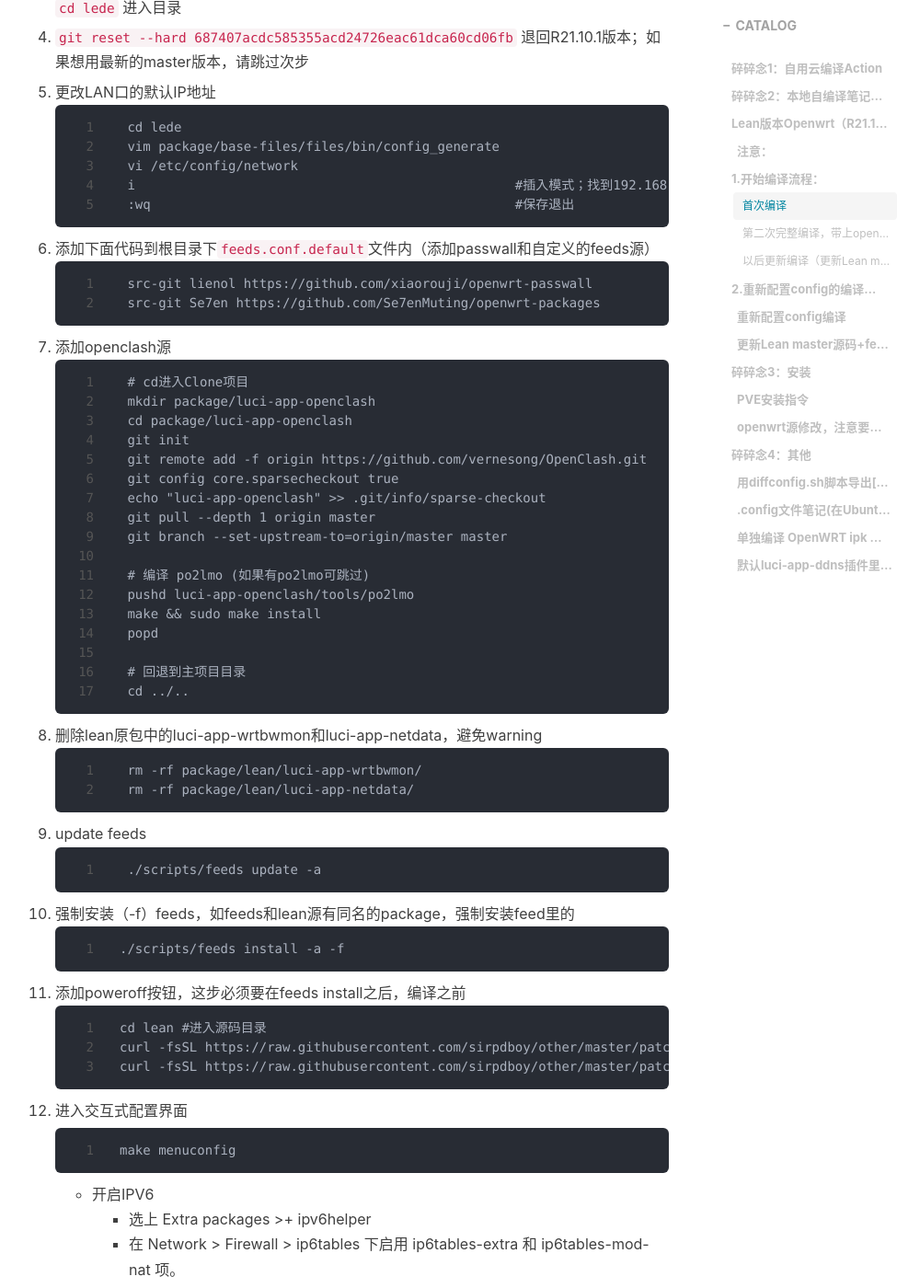
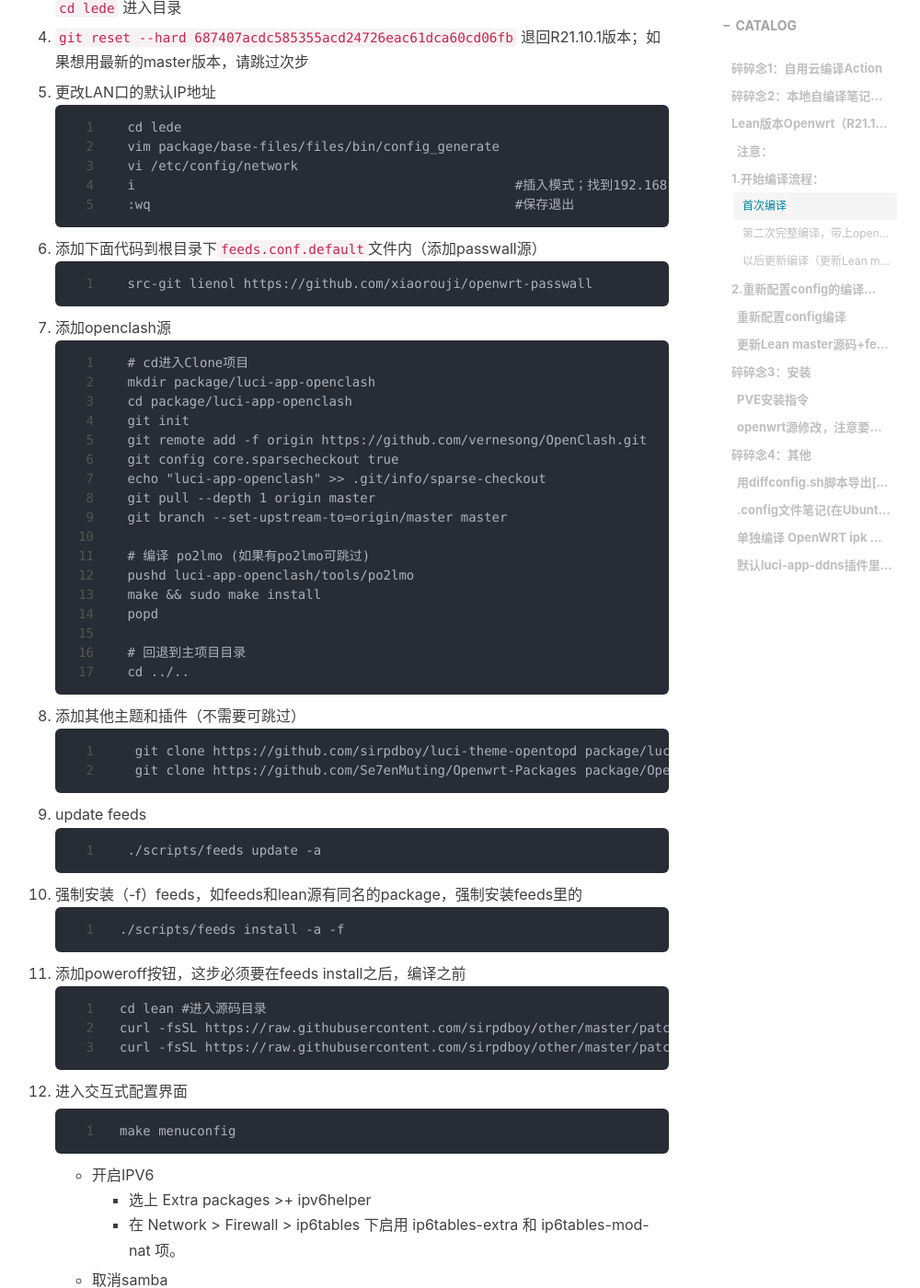
Before and after one commit to se7enmuting/Se7enMuting.github.io, a Jekyll site: the page built from _posts/2021-10-12-Openwrt_Make.md, in a window 1280 px wide and 1400 px high, scrolled down 1649 px. Shown: the whole window at 92% size, without its empty margins (245-1245 px from the left). Built offline with Jekyll 4.4.1, drawn with Linux system fonts in a browser that asks for light colours; nearby versions of some CDN libraries; comment, search, counter and statistics services are not loaded.

Commit message:
Update 2021-10-12-Openwrt_Make.md

````diff
--- a/_posts/2021-10-12-Openwrt_Make.md
+++ b/_posts/2021-10-12-Openwrt_Make.md
@@ -40,10 +40,9 @@
 	:wq                                               #保存退出
 	```
 
-6. 添加下面代码到根目录下`feeds.conf.default`文件内（添加passwall和自定义的feeds源）
+6. 添加下面代码到根目录下`feeds.conf.default`文件内（添加passwall源）
 	```
 	src-git lienol https://github.com/xiaorouji/openwrt-passwall
-	src-git Se7en https://github.com/Se7enMuting/openwrt-packages
 	```
 
 7. 添加openclash源
@@ -67,18 +66,18 @@
 	cd ../..
 	```
 
-8. 删除lean原包中的luci-app-wrtbwmon和luci-app-netdata，避免warning
-	```
-	rm -rf package/lean/luci-app-wrtbwmon/
-	rm -rf package/lean/luci-app-netdata/
-	```
+8. 添加其他主题和插件（不需要可跳过）
+  ```
+  git clone https://github.com/sirpdboy/luci-theme-opentopd package/luci-theme-opentopd
+  git clone https://github.com/Se7enMuting/Openwrt-Packages package/Openwrt-Packages
+  ```
 
 9. update feeds
 	```
 	./scripts/feeds update -a
 	```
 
-10. 强制安装（-f）feeds，如feeds和lean源有同名的package，强制安装feed里的
+10. 强制安装（-f）feeds，如feeds和lean源有同名的package，强制安装feeds里的
 	```
 	./scripts/feeds install -a -f
 	```
````
Also changed, not shown: other parts of _posts/2021-10-12-Openwrt_Make.md (+2 -2 lines).
